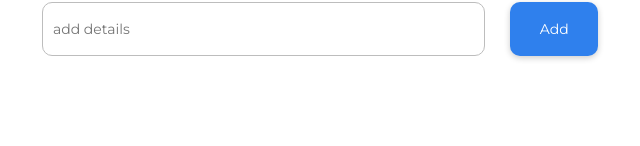
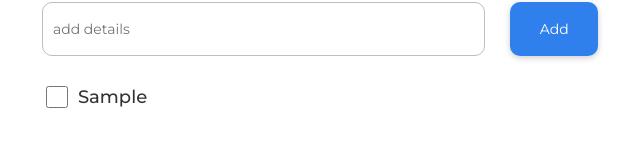
Before and after one commit to samipourquoi/vue-todo-list, a Vue app: page / in a window 1280 px wide. Both pictures are taken after typing "Sample" into the empty fields and a click on the button "Add". Shown: the part 166-312 px from the top of the page, without its empty margins (320-960 px from the left). Built offline with nearby package versions, Linux system fonts and the light colour scheme.

Commit message:
Add todo list display

```diff
--- /dev/null
+++ b/src/components/Item.vue
@@ -0,0 +1,45 @@
+<template>
+	<li class="todo-item">
+		<input class="button" type="checkbox">
+		<span>{{ $props.name }}</span>
+	</li>
+</template>
+
+<script>
+export default {
+	name: "Item",
+	props: {
+		name: {
+			type: String,
+			required: true
+		}
+	}
+}
+</script>
+
+<style scoped>
+li {
+	margin-top: 27px;
+	list-style: none;
+	display: flex;
+	align-items: center;
+}
+
+.button {
+	border: #BDBDBD solid 5px;
+	height: 22px;
+	width: 22px;
+}
+
+li span {
+	margin-left: 7px;
+	color: #333333;
+	font-size: 18px;
+	font-weight: 500;
+	font-family: "Montserrat", sans-serif;
+}
+
+.button:checked + span {
+	text-decoration: #333333 line-through;
+}
+</style>
--- a/src/components/Todo.vue
+++ b/src/components/Todo.vue
@@ -1,17 +1,23 @@
 <template>
 	<article>
 		<AddButton/>
+		<ul v-for="item in $store.state.list" :key="item">
+			<Item :name="item"/>
+		</ul>
 	</article>
 </template>
 
 <script>
 import AddButton from "@/components/AddButton";
+import Item from "@/components/Item";
 export default {
 	name: "Todo",
-	components: { AddButton }
+	components: { Item, AddButton }
 }
 </script>
 
 <style scoped>
-
+ul {
+	padding-left: 0;
+}
 </style>
--- a/src/store/index.js
+++ b/src/store/index.js
@@ -8,8 +8,8 @@ export default new Vuex.Store({
 		list: []
 	},
 	mutations: {
-		ADD_TO_LIST(name) {
-			this.state.list.push(name);
+		ADD_TO_LIST(state, name) {
+			state.list.push(name);
 		}
 	},
 	actions: {},
```
